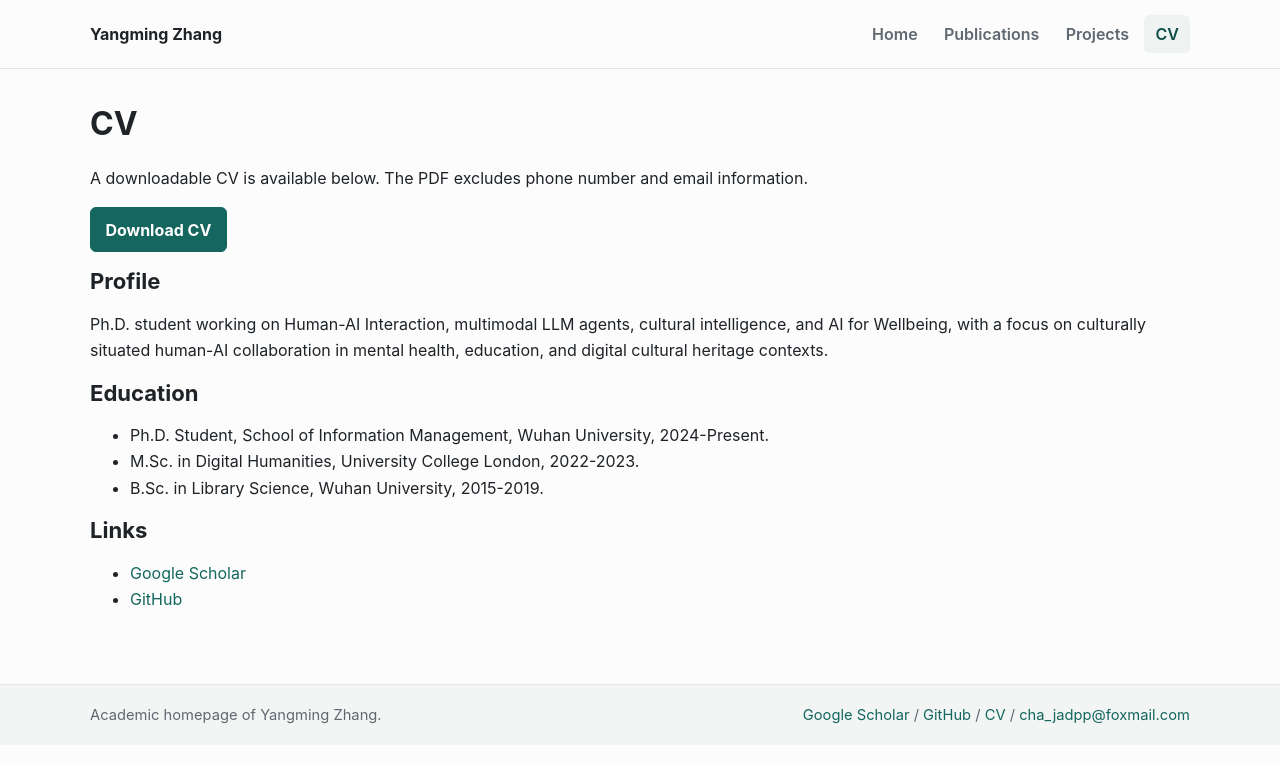
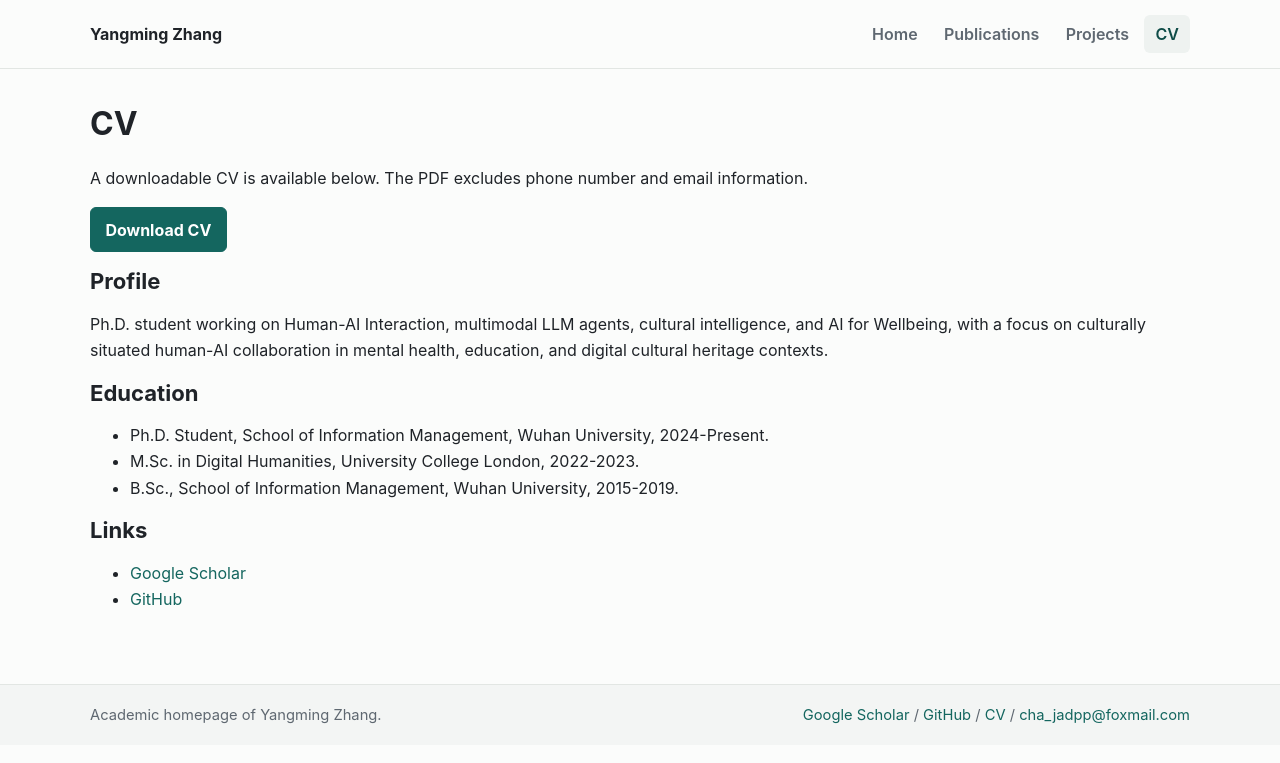
Before and after one commit to JAdpp/ymzhang.github.io, a Jekyll site: the page built from cv.md, in a window 1280 px wide. Shown: the top 763 px of the page. Built offline with Jekyll 4.4.1, drawn with Linux system fonts in a browser that asks for light colours.

Commit message:
Generalize undergraduate degree wording

```diff
--- a/cv.md
+++ b/cv.md
@@ -20,7 +20,7 @@ Ph.D. student working on Human-AI Interaction, multimodal LLM agents, cultural i
 
 - Ph.D. Student, School of Information Management, Wuhan University, 2024-Present.
 - M.Sc. in Digital Humanities, University College London, 2022-2023.
-- B.Sc. in Library Science, Wuhan University, 2015-2019.
+- B.Sc., School of Information Management, Wuhan University, 2015-2019.
 
 ## Links
 
--- a/scripts/generate_public_cv.py
+++ b/scripts/generate_public_cv.py
@@ -42,7 +42,7 @@ EDUCATION = [
     ),
     (
         "Wuhan University",
-        "B.Sc. in Library Science, School of Information Management",
+        "B.Sc., School of Information Management",
         "2015-2019",
         "GPA 85/100; nominated for Excellent Undergraduate Thesis; Excellent Student Researcher.",
     ),
```
Also changed, not shown: 1 other file.
